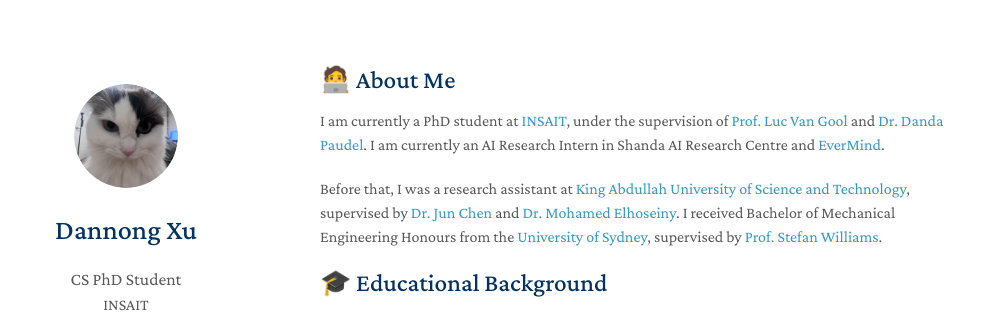
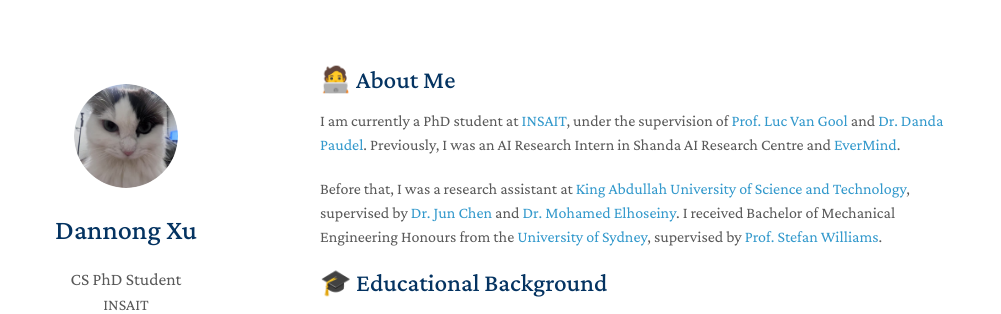
Before and after one commit to Danielxu0208/Danielxu0208.github.io, a Jekyll site: the page built from index.md, in a window 1280 px wide and 900 px high. Shown: the top 314 px of the window, without its empty margins (150-1151 px from the left). Built offline with Jekyll 4.4.1, drawn with Linux system fonts in a browser that asks for light colours; a style sheet for code colours, icons or effects is not loaded; our own code applies the rules of GitHub Pages for plain Markdown files.

Commit message:
Update index.md

```diff
--- a/index.md
+++ b/index.md
@@ -4,7 +4,7 @@ layout: homepage
 
 ## 🧑‍💻 About Me
 
-I am currently a PhD student at [INSAIT](https://insait.ai/), under the supervision of [Prof. Luc Van Gool](https://scholar.google.com/citations?user=TwMib_QAAAAJ&hl=en) and [Dr. Danda Paudel](https://scholar.google.ch/citations?user=W43pvPkAAAAJ&hl=en). I am currently an AI Research Intern in Shanda AI Research Centre and [EverMind](https://everm.ai/).
+I am currently a PhD student at [INSAIT](https://insait.ai/), under the supervision of [Prof. Luc Van Gool](https://scholar.google.com/citations?user=TwMib_QAAAAJ&hl=en) and [Dr. Danda Paudel](https://scholar.google.ch/citations?user=W43pvPkAAAAJ&hl=en). Previously, I was an AI Research Intern in Shanda AI Research Centre and [EverMind](https://everm.ai/).
 
 Before that, I was a research assistant at [King Abdullah University of Science and Technology](https://www.kaust.edu.sa/en/), supervised by [Dr. Jun Chen](https://scholar.google.com/citations?user=9G2OQmkAAAAJ&hl=en&oi=ao) and [Dr. Mohamed Elhoseiny](https://scholar.google.com/citations?user=iRBUTOAAAAAJ&hl=en). I received Bachelor of Mechanical Engineering Honours from the [University of Sydney](https://www.sydney.edu.au/), supervised by [Prof. Stefan Williams](https://scholar.google.com.au/citations?user=vxN3VO0AAAAJ&hl=zh-CN).
 
```
